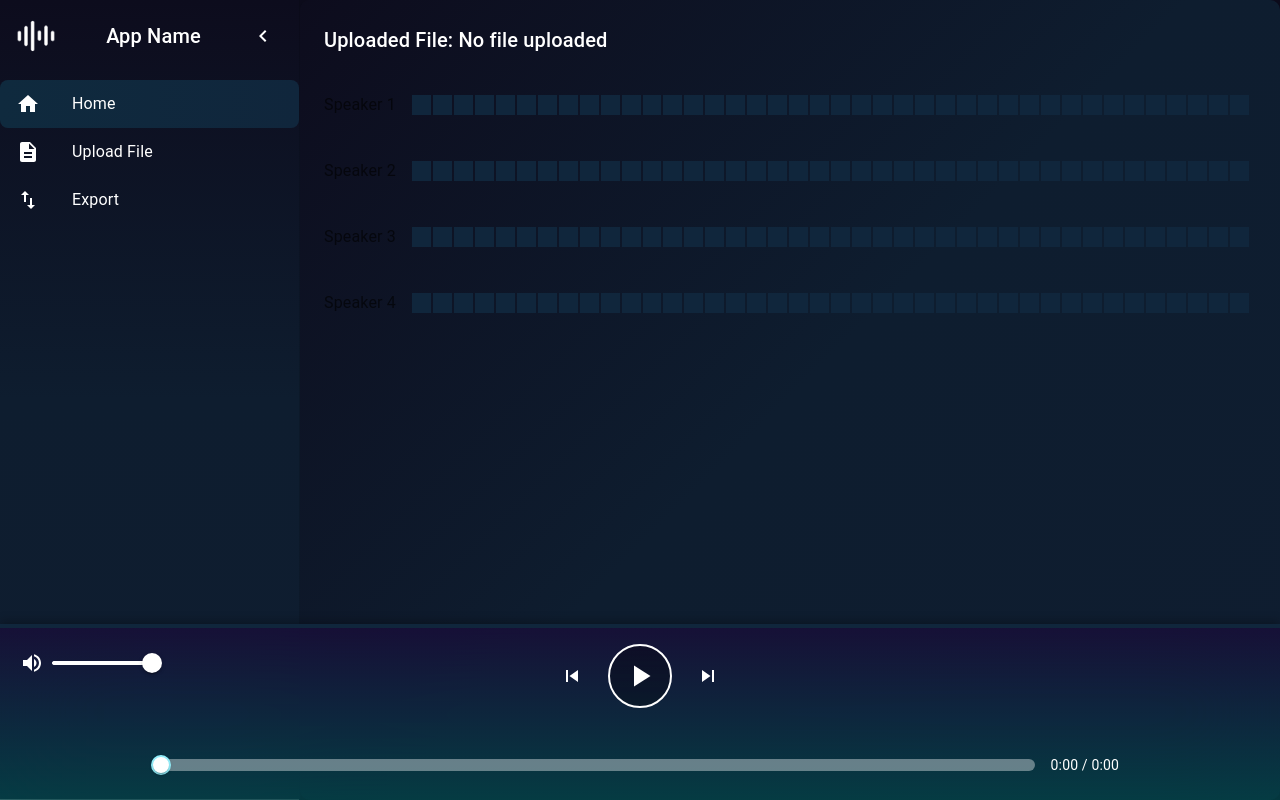
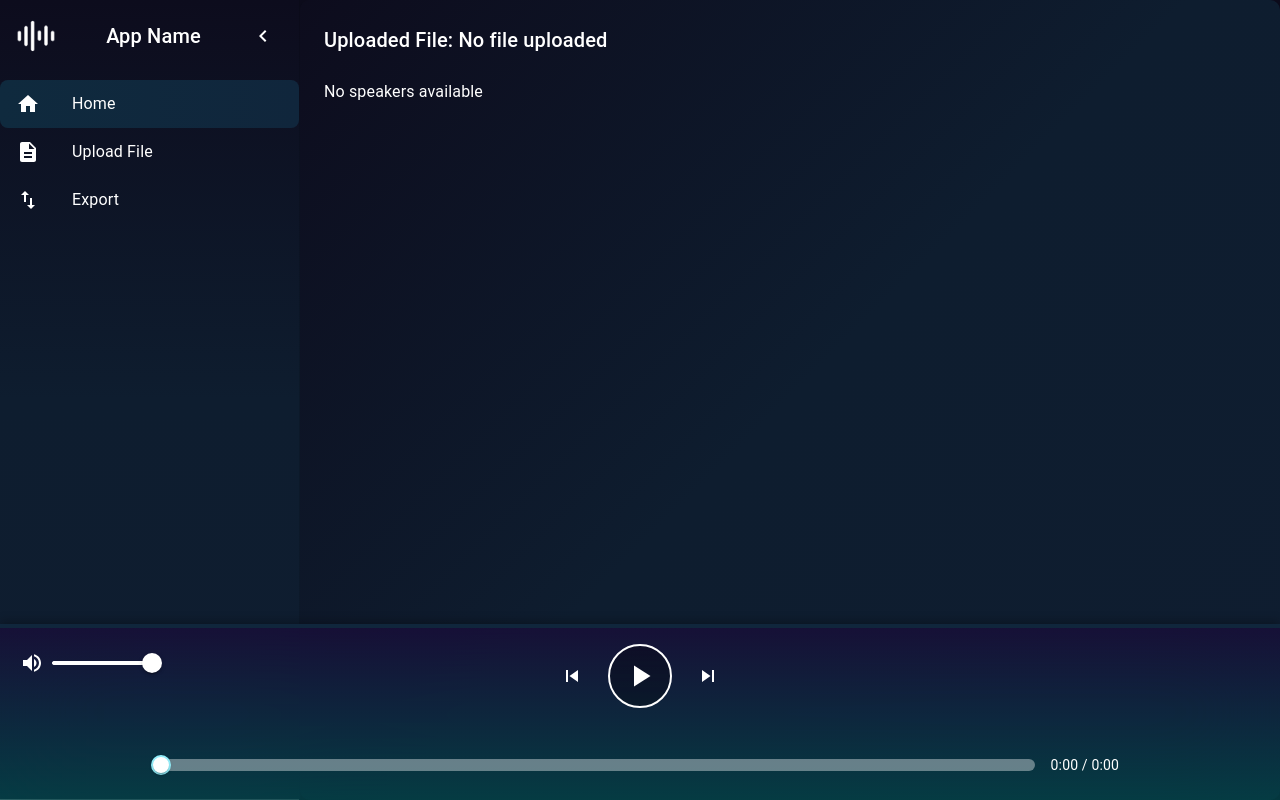
Before and after one commit to KaterinaSmilevska/SpeakerDiarizationFrontend, a React (Create React App) app in the folder speaker-diarization-frontend/: page / in a window 1280 px wide. Built offline with nearby package versions, Linux system fonts and the light colour scheme.

Commit message:
Fetch and display speaker data from backend.

```diff
--- a/speaker-diarization-frontend/src/components/App/App.jsx
+++ b/speaker-diarization-frontend/src/components/App/App.jsx
@@ -8,19 +8,6 @@ const App = () => {
     const [currentTime, setCurrentTime] = useState(0);
     const [isPlaying, setIsPlaying] = useState(false);
     const [audioFile, setAudioFile] = useState(null);
-
-    const speakers = [
-        { name: "Speaker 1", startTime: 1.0, endTime: 10.0, content: 'Thanks for joining us on Mid-Morning this Thursday. It is almost time for the kids to start putting the backpacks on. They\'re going to have the homework.' },
-        { name: "Speaker 2", startTime: 10.0, endTime: 23.0, content: 'New study shows that students in those early elementary school years are actually getting too much homework.\n' +
-                'In the worst case, researchers found children in the first grade had up to three times the workload recommended by education experts.' },
-        { name: "Speaker 2", startTime: 24.0, endTime: 40.0, content: 'As I said, we assure you this study was done by professionals not by children.\n' +
-                'But it is interesting. They have this kind of 10 minute guideline where in kindergarten you\'re supposed to have no homework in first grade 10 minutes.\n' +
-                'But Mike, the first graders in this survey, they were doing quite a bit of homework.'},
-        { name: "Speaker 3", startTime: 40.0, endTime: 51.0, content: '28 minutes, which I think is crazy. I can\'t think of a first grader having the attention span to do anything for 28 minutes.\n' +
-                'And you made a good point. A lot of them are just kind of learning to read.'},
-        { name: "Speaker 4", startTime: 43.0, endTime: 44.0, content: 'That\'s a lot'},
-
-    ];
 
     const handleTimeUpdate = (time) => {
         setCurrentTime(time);
@@ -50,7 +37,7 @@ const App = () => {
                             element={
                                 <div style={{ display: 'flex', flexDirection: 'column', height: '100%' }}>
                                     <div style={{ flexGrow: 1, overflow: 'auto' }}>
-                                        <Home speakers={speakers} currentTime={currentTime} isPlaying={isPlaying} fileName={audioFile? audioFile.name : 'No file uploaded'}/>
+                                        <Home currentTime={currentTime} isPlaying={isPlaying} fileName={audioFile? audioFile.name : 'No file uploaded'} selectedFile={audioFile}/>
                                     </div>
                                     <div style={{ flexShrink: 0 }}>
                                         <AudioPlayer onTimeUpdate={handleTimeUpdate} onPlayPause={handlePlayPause} audioFile={audioFile}/>
--- a/speaker-diarization-frontend/src/components/Home/Home.jsx
+++ b/speaker-diarization-frontend/src/components/Home/Home.jsx
@@ -1,32 +1,69 @@
 import React, { useState, useEffect } from "react";
 import { Box, Typography } from "@mui/material";
 import SpeakerWaveform from "../SpeakerWaveForm/SpeakerWaveForm";
+import axios from "../../axios";
+import convertTimeToSeconds from "../../utils/timeUtils";
 
-const Home = ({ speakers, currentTime, isPlaying, fileName }) => {
+
+const Home = ({ currentTime, isPlaying, fileName, selectedFile }) => {
+    const [speakers, setSpeakers] = useState([]);
     const [displayedText, setDisplayedText] = useState("");
     const [currentSpeaker, setCurrentSpeaker] = useState(null);
 
     useEffect(() => {
+        const fetchSpeakers = async () => {
+            try {
+                if (fileName && selectedFile) {
+                    const formData = new FormData();
+                    formData.append("audioFile", selectedFile);
 
-        const activeSpeakers = speakers.filter(
-            speaker => currentTime >= speaker.startTime && currentTime <= speaker.endTime
+                    await axios.post(`/speakers/${fileName}`, formData, {
+                        headers: { "Content-Type": "multipart/form-data" },
+                    }).then(response => {
+                        console.log("Speaker data:", response.data);
+                        setSpeakers(response.data.speakers);
+                    });
+                }
+            } catch (error) {
+                console.error("Error fetching speaker data:", error);
+            }
+        };
+
+        fetchSpeakers().catch(error => {
+            console.error("Unhandled error:", error)
+        });
+    }, [fileName, selectedFile]);
+
+    useEffect(() => {
+        if (isPlaying) {
+            const activeSegments = speakers.flatMap(speaker =>
+                speaker.segments
+                    .filter(segment =>
+                        currentTime >= convertTimeToSeconds(segment.startTime) &&
+                        currentTime <= convertTimeToSeconds(segment.endTime)
+                    )
+                    .map(segment => ({
+                        ...segment,
+                        speakerId: speaker.speakerId
+                    }))
             );
 
-        if (activeSpeakers.length > 0) {
-            const latestSpeaker = activeSpeakers[activeSpeakers.length - 1];
-            const chunks = latestSpeaker.content.split(' ');
+            if (activeSegments.length > 0) {
+                const latestSegment = activeSegments[activeSegments.length - 1];
+                const chunks = latestSegment.content.split(' ');
                 const totalWords = chunks.length;
-            const timeElapsed = currentTime - latestSpeaker.startTime;
-            const totalDuration = latestSpeaker.endTime - latestSpeaker.startTime;
+                const timeElapsed = currentTime - convertTimeToSeconds(latestSegment.startTime);
+                const totalDuration = convertTimeToSeconds(latestSegment.endTime) - convertTimeToSeconds(latestSegment.startTime);
                 const wordIndex = Math.floor((timeElapsed / totalDuration) * totalWords);
 
                 setDisplayedText(chunks.slice(0, wordIndex + 1).join(' '));
-            setCurrentSpeaker(latestSpeaker);
+                setCurrentSpeaker({ speakerId: latestSegment.speakerId });
             } else {
                 setDisplayedText("");
                 setCurrentSpeaker(null);
             }
-    }, [currentTime, speakers]);
+        }
+    }, [currentTime, speakers, isPlaying]);
 
     return (
         <Box
@@ -65,9 +102,9 @@ const Home = ({ speakers, currentTime, isPlaying, fileName }) => {
                         variant="subtitle1"
                         sx={{ color: '#07D1DE', fontWeight: 'bold' }}
                     >
-                        {currentSpeaker?.name}:
+                        Speaker {currentSpeaker?.speakerId}:
                     </Typography>
-                    <Typography variant="body1" sx={{ mt: 1, fontStyle: 'italic'}}>
+                    <Typography variant="body1" sx={{ mt: 1, fontStyle: 'italic' }}>
                         {displayedText}
                     </Typography>
                 </Box>
--- a/speaker-diarization-frontend/src/components/SpeakerWaveForm/SpeakerWaveForm.jsx
+++ b/speaker-diarization-frontend/src/components/SpeakerWaveForm/SpeakerWaveForm.jsx
@@ -1,27 +1,25 @@
 import React from "react";
 import { Box, Typography } from "@mui/material";
 import './SpeakerWaveForm.css';
+import convertTimeToSeconds from "../../utils/timeUtils";
 
 const SpeakerWaveform = ({ speakers, currentTime, isPlaying }) => {
     if (!speakers || speakers.length === 0) {
         return <Typography variant="body1">No speakers available</Typography>;
     }
 
-    const combinedSpeakers = speakers.reduce((acc, speaker) => {
-        const existingSpeaker = acc.find((sp) => sp.name === speaker.name);
-        if (existingSpeaker) {
-            existingSpeaker.timeRanges.push([speaker.startTime, speaker.endTime]);
-        } else {
-            acc.push({ name: speaker.name, timeRanges: [[speaker.startTime, speaker.endTime]] });
-        }
-        return acc;
-    }, []);
 
     return (
         <Box sx={{ mt: 3 }}>
-            {combinedSpeakers.map((speaker, index) => {
-                const isSpeaking = speaker.timeRanges.some(
-                    ([start, end]) => currentTime >= start && currentTime <= end
+            {speakers.map((speaker, index) => {
+                console.log(`Speaker ${speaker.speakerId}`, speaker.segments);
+
+                const isSpeaking = isPlaying && speaker.segments.some(
+                    segment => {
+                        const segmentStart = convertTimeToSeconds(segment.startTime);
+                        const segmentEnd = convertTimeToSeconds(segment.endTime);
+                        return currentTime >= segmentStart && currentTime <= segmentEnd;
+                    }
                 );
 
                 return (
@@ -32,7 +30,7 @@ const SpeakerWaveform = ({ speakers, currentTime, isPlaying }) => {
                             fontWeight={isSpeaking ? 'bold' : 'normal'}
                             sx={{ mr: 2 }}
                         >
-                            {speaker.name}
+                            Speaker {speaker.speakerId}
                         </Typography>
                         <Box
                             sx={{ display: 'flex', alignItems: 'center', width: '90%', height: '50px' }}
--- a/speaker-diarization-frontend/src/components/Speakers/speakers.jsx
+++ b/speaker-diarization-frontend/src/components/Speakers/speakers.jsx
@@ -4,7 +4,6 @@ import axios from '../../axios'
 const SpeakersComponent = () => {
     const [speakers, setSpeakers] = useState([]);
     const [selectedFile, setSelectedFile] = useState(null);
-    const [audioUrl, setAudioUrl] = useState(null);
 
     const handleFileChange = (event) => {
         setSelectedFile(event.target.files[0]);
@@ -24,7 +23,6 @@ const SpeakersComponent = () => {
                 }
             });
             setSpeakers(response.data.speakers);
-            setAudioUrl(URL.createObjectURL(selectedFile));
         } catch (error) {
             console.error('Error fetching speakers:', error);
         }
```
Lines whose indentation alone changed are shown as unchanged.
